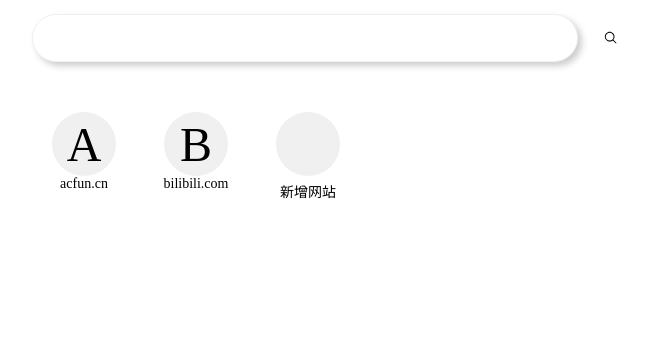
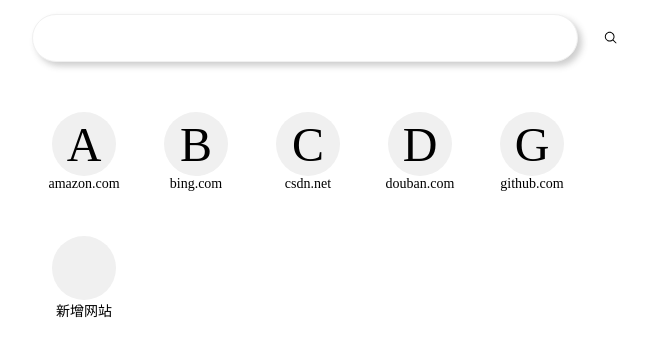
Before and after one commit to yyouangy/nav-1, a website: page src/index.html in a window 1280 px wide. Shown: the part 306-662 px from the top of the page, without its empty margins (308-956 px from the left). Drawn offline with nearby package versions, Linux system fonts and the light colour scheme.

Commit message:
adjustLayout

```diff
--- a/src/main.js
+++ b/src/main.js
@@ -3,8 +3,11 @@ const $lastLi = $siteList.find('li.last')
 const x = localStorage.getItem('x')
 const xObject = JSON.parse(x)
 const hashMap = xObject || [
-    { logo: 'A', url: 'https://www.acfun.cn'},
-    { logo: 'B', url: 'https://www.bilibili.com'},
+    { logo: 'A', url: 'https://www.amazon.com'},
+    { logo: 'B', url: 'https://www.bing.com'},
+    { logo: 'C', url: 'https://www.csdn.net'},
+    { logo: 'D', url: 'https://www.douban.com'},
+    { logo: 'G', url: 'github.com'},
 ];
 const simplifyUrl=(url)=>{
     return url.replace('https://','')
@@ -61,11 +64,11 @@ window.onbeforeunload = ()=>{
     localStorage.setItem('x',string)
  }
 
- $(document).on('keypress', (e)=>{
-    const {key} = e
-    for(let i=0; i<hashMap.length; i++){
-        if(hashMap[i].logo.toLowerCase() === key){
-            window.open(hashMap[i].url)
-        }
-    }
- })
+ // $(document).on('keypress', (e)=>{
+ //    const {key} = e
+ //    for(let i=0; i<hashMap.length; i++){
+ //        if(hashMap[i].logo.toLowerCase() === key){
+ //            window.open(hashMap[i].url)
+ //        }
+ //    }
+ // })
--- a/src/style.css
+++ b/src/style.css
@@ -146,11 +146,11 @@ body{
 .siteList .addButton .icon{
     width: 56px;
     height: 56px;
-    margin: 20px 10px -10px 10px;
+    margin: 20px 10px 0px 10px;
 }
 .siteList .addButton .text{
     font-size: 14px;
-    padding: 10px 0 0 0;
+    /*padding: 10px 0 0 0;*/
     margin: 10px 0;
 }
 .siteList .addButton .icon-wrapper{
```
Also changed, not shown: dist/index.js, 5 other files.
